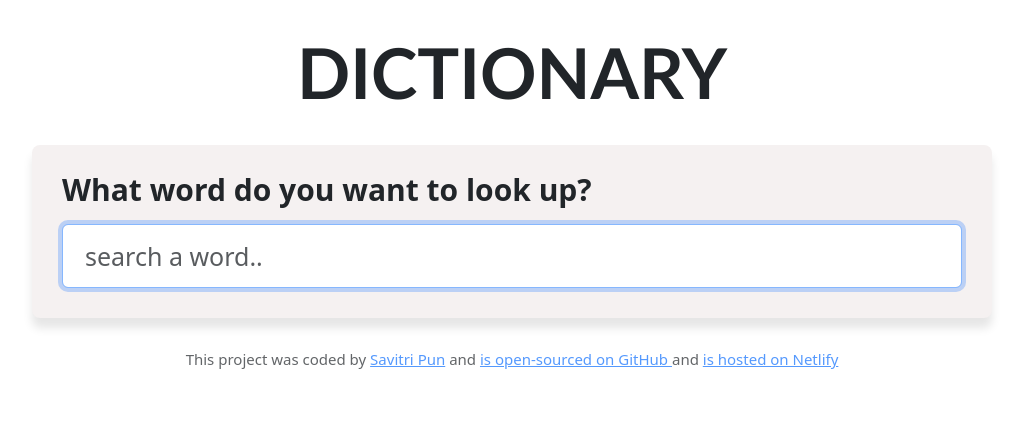
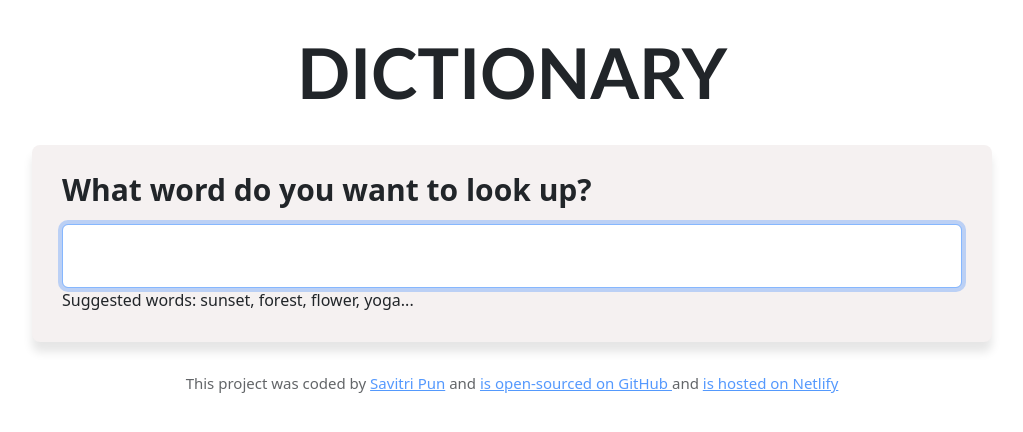
Before and after one commit to punSavitri/react-dictionary-project, a React (Create React App) app: page / in a window 1280 px wide. Shown: the top 432 px of the page, without its empty margins (128-1151 px from the left). Built offline with nearby package versions, Linux system fonts and the light colour scheme; no server answers.

Commit message:
update Dictionary.js

```diff
--- a/src/Dictionary.js
+++ b/src/Dictionary.js
@@ -41,14 +41,16 @@ export default function Dictionary(props) {
         <section>
           <form onSubmit={handleSubmit}>
             <label>What word do you want to look up?</label>
-            <input type="serach" autoFocus={true} className="form-control search-input" placeholder="search a word.." defaultValue={props.defaultSearchkeyword} onChange={handleChange} required />
+            <input type="serach" autoFocus={true} className="form-control search-input" defaultValue={props.defaultSearchkeyword} onChange={handleChange} required />
           </form>
+          <div className="hint">Suggested words: sunset, forest, flower, yoga...</div>
         </section>
         <Results results={results} />
       </div>
     )
   } else {
-    return load();
+    load();
+    return "Loading....";
   }
 
 }
```
